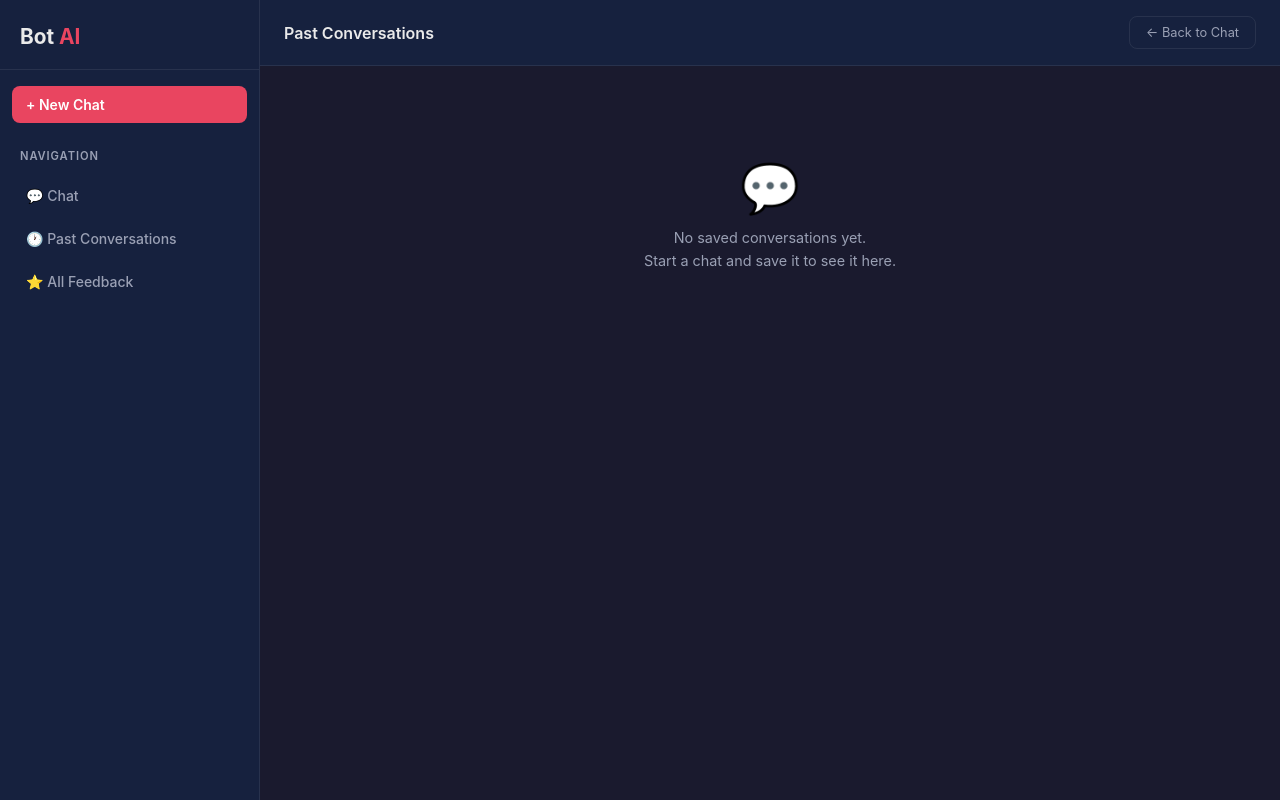
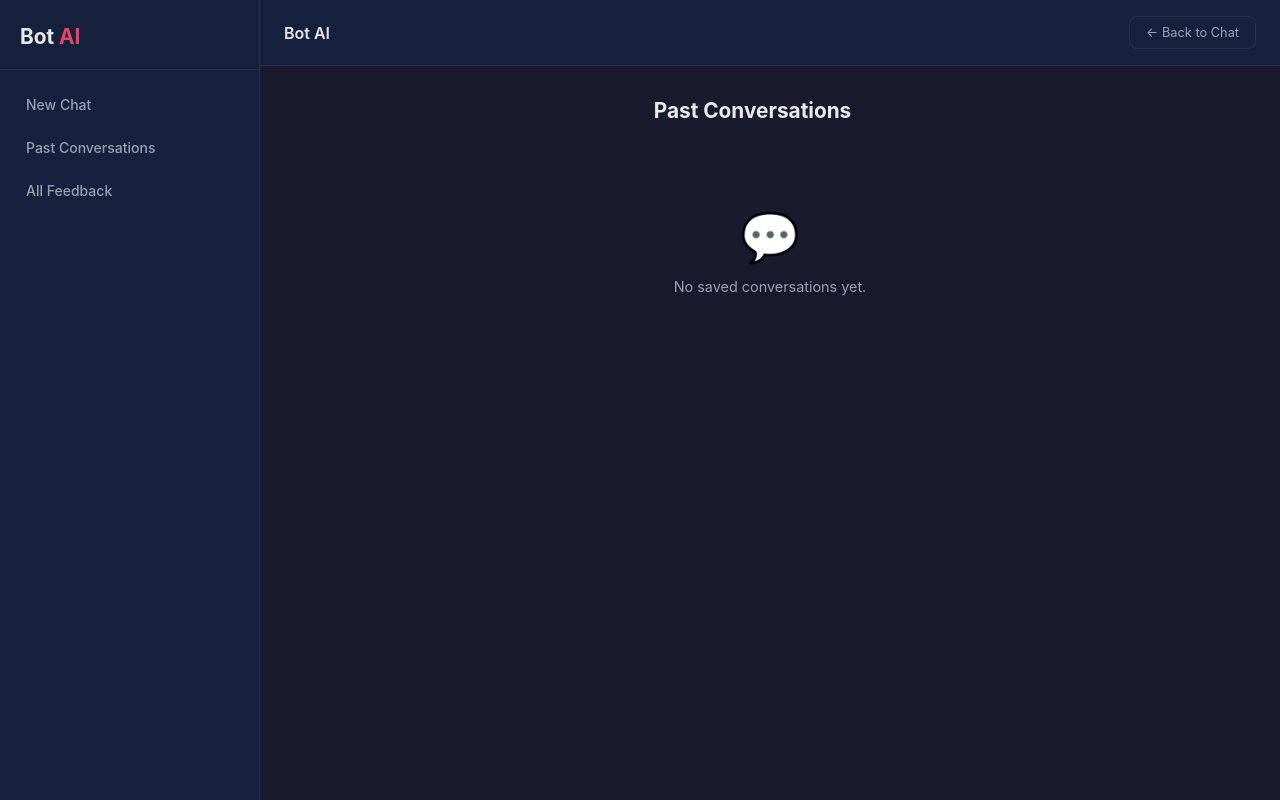
Before and after one commit to akshattsharma/aibot, a React (Create React App) app: page /history in a window 1280 px wide. Built offline with nearby package versions, Linux system fonts and the light colour scheme.

Commit message:
fix: header title, single links, history page structure

```diff
--- a/src/botData.js
+++ b/src/botData.js
@@ -1,4 +1,9 @@
 const botData = [
+  {
+    question: "What are RESTful APIs?",
+    answer:
+      "RESTful APIs are designed around the REST (Representational State Transfer) architecture, which uses HTTP requests to access and manipulate data. They follow a stateless, client-server, cacheable communications protocol.",
+  },
   {
     question: "What is AI?",
     answer:
@@ -12,7 +17,7 @@ const botData = [
   {
     question: "What is deep learning?",
     answer:
-      "Deep learning is a subset of machine learning that uses neural networks with many layers (hence 'deep') to analyze various factors of data. It's particularly effective for image recognition, speech recognition, and natural language processing.",
+      "Deep learning is a subset of machine learning that uses neural networks with many layers to analyze various factors of data. It's particularly effective for image recognition, speech recognition, and natural language processing.",
   },
   {
     question: "What is natural language processing?",
@@ -22,7 +27,7 @@ const botData = [
   {
     question: "What is a neural network?",
     answer:
-      "A neural network is a series of algorithms that endeavors to recognize underlying relationships in a set of data through a process that mimics the way the human brain operates. Neural networks can adapt to changing input so the network generates the best possible result.",
+      "A neural network is a series of algorithms that endeavors to recognize underlying relationships in a set of data through a process that mimics the way the human brain operates.",
   },
   {
     question: "What is computer vision?",
@@ -32,7 +37,7 @@ const botData = [
   {
     question: "What is reinforcement learning?",
     answer:
-      "Reinforcement learning is a type of machine learning where an agent learns to make decisions by performing actions and observing the results. The agent receives rewards for correct actions and penalties for incorrect ones, guiding it toward optimal behavior.",
+      "Reinforcement learning is a type of machine learning where an agent learns to make decisions by performing actions and observing the results.",
   },
   {
     question: "What is a chatbot?",
@@ -42,12 +47,12 @@ const botData = [
   {
     question: "What is data science?",
     answer:
-      "Data science is an interdisciplinary field that uses scientific methods, processes, algorithms, and systems to extract knowledge and insights from structured and unstructured data. It combines elements of statistics, mathematics, and computer science.",
+      "Data science is an interdisciplinary field that uses scientific methods, processes, algorithms, and systems to extract knowledge and insights from structured and unstructured data.",
   },
   {
     question: "What is cloud computing?",
     answer:
-      "Cloud computing is the delivery of computing services including servers, storage, databases, networking, software, and analytics over the internet. It offers faster innovation, flexible resources, and economies of scale.",
+      "Cloud computing is the delivery of computing services including servers, storage, databases, networking, software, and analytics over the internet.",
   },
 ];
 
--- a/src/pages/Chat.js
+++ b/src/pages/Chat.js
@@ -1,15 +1,20 @@
 import React, { useState, useRef, useEffect } from 'react';
-import { useNavigate, Link } from 'react-router-dom';
+import { useNavigate } from 'react-router-dom';
 import SaveModal from '../components/SaveModal';
 import { useApp } from '../AppContext';
 import botData from '../botData';
 
 function getAnswer(question) {
   const q = question.toLowerCase().trim();
-  const match = botData.find(item =>
-    item.question.toLowerCase().includes(q) ||
-    q.includes(item.question.toLowerCase().replace('?', '').trim())
-  );
+  // Try exact match first
+  let match = botData.find(item => item.question.toLowerCase().trim() === q);
+  if (!match) {
+    // Try if question contains the key phrase
+    match = botData.find(item =>
+      q.includes(item.question.toLowerCase().replace('?', '').trim()) ||
+      item.question.toLowerCase().replace('?', '').trim().includes(q.replace('?', '').trim())
+    );
+  }
   return match ? match.answer : "Sorry, Did not understand your query!";
 }
 
@@ -18,7 +23,6 @@ function Chat() {
   const [input, setInput] = useState('');
   const [showSaveModal, setShowSaveModal] = useState(false);
   const [thumbs, setThumbs] = useState({});
-  const [sidebarOpen, setSidebarOpen] = useState(false);
   const chatEndRef = useRef(null);
   const { conversations, saveConversation } = useApp();
   const navigate = useNavigate();
@@ -49,32 +53,17 @@ function Chat() {
     navigate('/history');
   };
 
-  const handleNewChat = () => {
-    setMessages([]);
-    setThumbs({});
-    setInput('');
-  };
-
   return (
     <div className="app-layout">
-      {/* Mobile overlay */}
-      {sidebarOpen && (
-        <div style={{ position:'fixed', inset:0, background:'rgba(0,0,0,0.5)', zIndex:99 }} onClick={() => setSidebarOpen(false)} />
-      )}
-
-      {/* SIDEBAR */}
-      <aside className={`sidebar ${sidebarOpen ? 'open' : ''}`}>
+      {/* SIDEBAR — only ONE link each to /history and / */}
+      <aside className="sidebar">
         <div className="sidebar-logo">
           <h2>Bot <span>AI</span></h2>
         </div>
         <nav className="sidebar-nav">
-          <a className="sidebar-nav-link new-chat-link" onClick={handleNewChat} href="#new">New Chat</a>
-          <Link to="/history" className="sidebar-nav-link" onClick={() => setSidebarOpen(false)}>
-            Past Conversations
-          </Link>
-          <Link to="/feedback" className="sidebar-nav-link" onClick={() => setSidebarOpen(false)}>
-            All Feedback
-          </Link>
+          <a href="/" className="sidebar-nav-link">New Chat</a>
+          <a href="/history" className="sidebar-nav-link">Past Conversations</a>
+          <a href="/feedback" className="sidebar-nav-link">All Feedback</a>
           {conversations.length > 0 && (
             <>
               <div className="sidebar-section-title" style={{ marginTop: 16 }}>Recent</div>
@@ -89,14 +78,10 @@ function Chat() {
       </aside>
 
       <div className="main-content">
-        {/* HEADER */}
+        {/* HEADER — h1 must say exactly "Bot AI" */}
         <header className="topbar">
-          <div style={{ display: 'flex', alignItems: 'center', gap: 12 }}>
-            <button className="hamburger" onClick={() => setSidebarOpen(v => !v)}>☰</button>
-            <h1><span>Soul AI</span></h1>
-          </div>
+          <h1>Bot AI</h1>
           <div className="topbar-actions">
-            <Link to="/history" className="topbar-btn">Past Conversations</Link>
             {messages.length > 0 && (
               <button className="topbar-btn primary" type="button" onClick={() => setShowSaveModal(true)}>
                 Save Chat
@@ -105,7 +90,6 @@ function Chat() {
           </div>
         </header>
 
-        {/* CHAT MESSAGES */}
         <div className="chat-area">
           {messages.length === 0 && (
             <div style={{ margin: 'auto', textAlign: 'center', color: '#9aa0b4' }}>
@@ -119,7 +103,9 @@ function Chat() {
             <div key={msg.id} className={`message-row ${msg.role}`}>
               <div className={`avatar ${msg.role}`}>{msg.role === 'bot' ? 'AI' : 'U'}</div>
               <div className="message-body">
-                <div className="message-name">{msg.role === 'bot' ? <span>Soul AI</span> : 'You'}</div>
+                <div className="message-name">
+                  {msg.role === 'bot' ? <span>Soul AI</span> : 'You'}
+                </div>
                 {msg.role === 'bot' ? (
                   <div className="bubble-wrap">
                     <div className="bubble bot"><p>{msg.text}</p></div>
@@ -137,7 +123,6 @@ function Chat() {
           <div ref={chatEndRef} style={{ height: 40 }} />
         </div>
 
-        {/* INPUT */}
         <div className="chat-input-area">
           <form className="chat-form" onSubmit={handleSubmit}>
             <input
--- a/src/pages/History.js
+++ b/src/pages/History.js
@@ -1,33 +1,37 @@
 import React, { useState } from 'react';
-import { Link } from 'react-router-dom';
 import { useApp } from '../AppContext';
-import Sidebar from '../components/Sidebar';
 
 function History() {
   const { conversations } = useApp();
   const [expanded, setExpanded] = useState({});
-  const [sidebarOpen, setSidebarOpen] = useState(false);
 
   const toggle = (id) => setExpanded(prev => ({ ...prev, [id]: !prev[id] }));
 
   return (
     <div className="app-layout">
-      <Sidebar onNewChat={() => {}} isOpen={sidebarOpen} onClose={() => setSidebarOpen(false)} />
+      <aside className="sidebar">
+        <div className="sidebar-logo">
+          <h2>Bot <span>AI</span></h2>
+        </div>
+        <nav className="sidebar-nav">
+          <a href="/" className="sidebar-nav-link">New Chat</a>
+          <a href="/history" className="sidebar-nav-link">Past Conversations</a>
+          <a href="/feedback" className="sidebar-nav-link">All Feedback</a>
+        </nav>
+      </aside>
+
       <div className="main-content" style={{ overflowY: 'auto' }}>
-        <div className="topbar">
-          <div style={{ display: 'flex', alignItems: 'center', gap: 12 }}>
-            <button className="hamburger" onClick={() => setSidebarOpen(true)}>☰</button>
-            <h1>Past Conversations</h1>
-          </div>
-          <Link to="/" className="back-btn">← Back to Chat</Link>
-        </div>
+        <header className="topbar">
+          <h1>Bot AI</h1>
+          <a href="/" className="back-btn">← Back to Chat</a>
+        </header>
 
         <div className="page-wrap">
+          <h2 style={{ marginBottom: 24, fontSize: '1.3rem' }}>Past Conversations</h2>
           {conversations.length === 0 ? (
             <div className="empty-state">
               <div style={{ fontSize: '3rem', marginBottom: 12 }}>💬</div>
               <p>No saved conversations yet.</p>
-              <p style={{ marginTop: 6 }}>Start a chat and save it to see it here.</p>
             </div>
           ) : (
             conversations.map(conv => (
@@ -37,19 +41,15 @@ function History() {
                     <h3>{conv.title}…</h3>
                     <div className="conv-meta" style={{ marginTop: 4 }}>
                       <span>{conv.date}</span>
-                      <span>{conv.messages.filter(m => m.role === 'user').length} questions</span>
                     </div>
                   </div>
                   <div style={{ display: 'flex', alignItems: 'center', gap: 10 }}>
                     {conv.feedback?.rating > 0 && (
                       <span className="rating-badge">★ {conv.feedback.rating}/5</span>
                     )}
-                    <span style={{ color: '#9aa0b4', fontSize: '0.9rem' }}>
-                      {expanded[conv.id] ? '▲' : '▼'}
-                    </span>
+                    <span style={{ color: '#9aa0b4' }}>{expanded[conv.id] ? '▲' : '▼'}</span>
                   </div>
                 </div>
-
                 {expanded[conv.id] && (
                   <div className="conv-body">
                     {conv.messages.map((msg, i) =>
@@ -58,9 +58,9 @@ function History() {
                           <div className="conv-msg-q">You: {msg.text}</div>
                           {conv.messages[i + 1]?.role === 'bot' && (
                             <div className="conv-msg-a">
-                              <span>Soul AI: </span>{conv.messages[i + 1].text}
+                              Soul AI: {conv.messages[i + 1].text}
                               {conv.messages[i + 1].thumb && (
-                                <span style={{ marginLeft: 8, fontSize: '0.8rem' }}>
+                                <span style={{ marginLeft: 8 }}>
                                   {conv.messages[i + 1].thumb === 'like' ? '👍' : '👎'}
                                 </span>
                               )}
@@ -69,7 +69,6 @@ function History() {
                         </div>
                       ) : null
                     )}
-
                     {(conv.feedback?.rating > 0 || conv.feedback?.comment) && (
                       <div className="conv-feedback">
                         <div className="conv-feedback-title">Feedback</div>
@@ -79,9 +78,7 @@ function History() {
                           </div>
                         )}
                         {conv.feedback.comment && (
-                          <div style={{ fontSize: '0.875rem', color: '#9aa0b4' }}>
-                            {conv.feedback.comment}
-                          </div>
+                          <div style={{ fontSize: '0.875rem', color: '#9aa0b4' }}>{conv.feedback.comment}</div>
                         )}
                       </div>
                     )}
```
